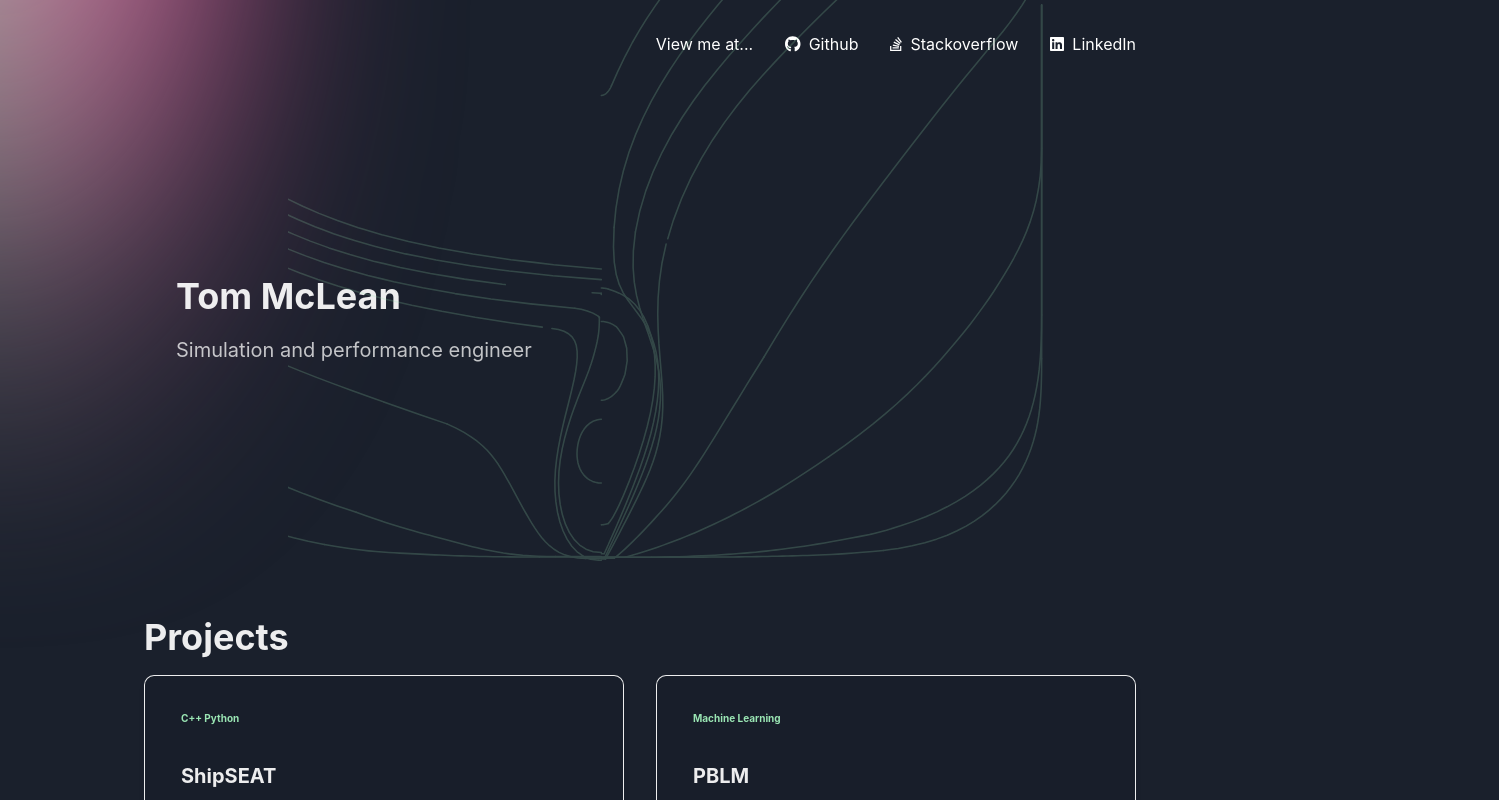
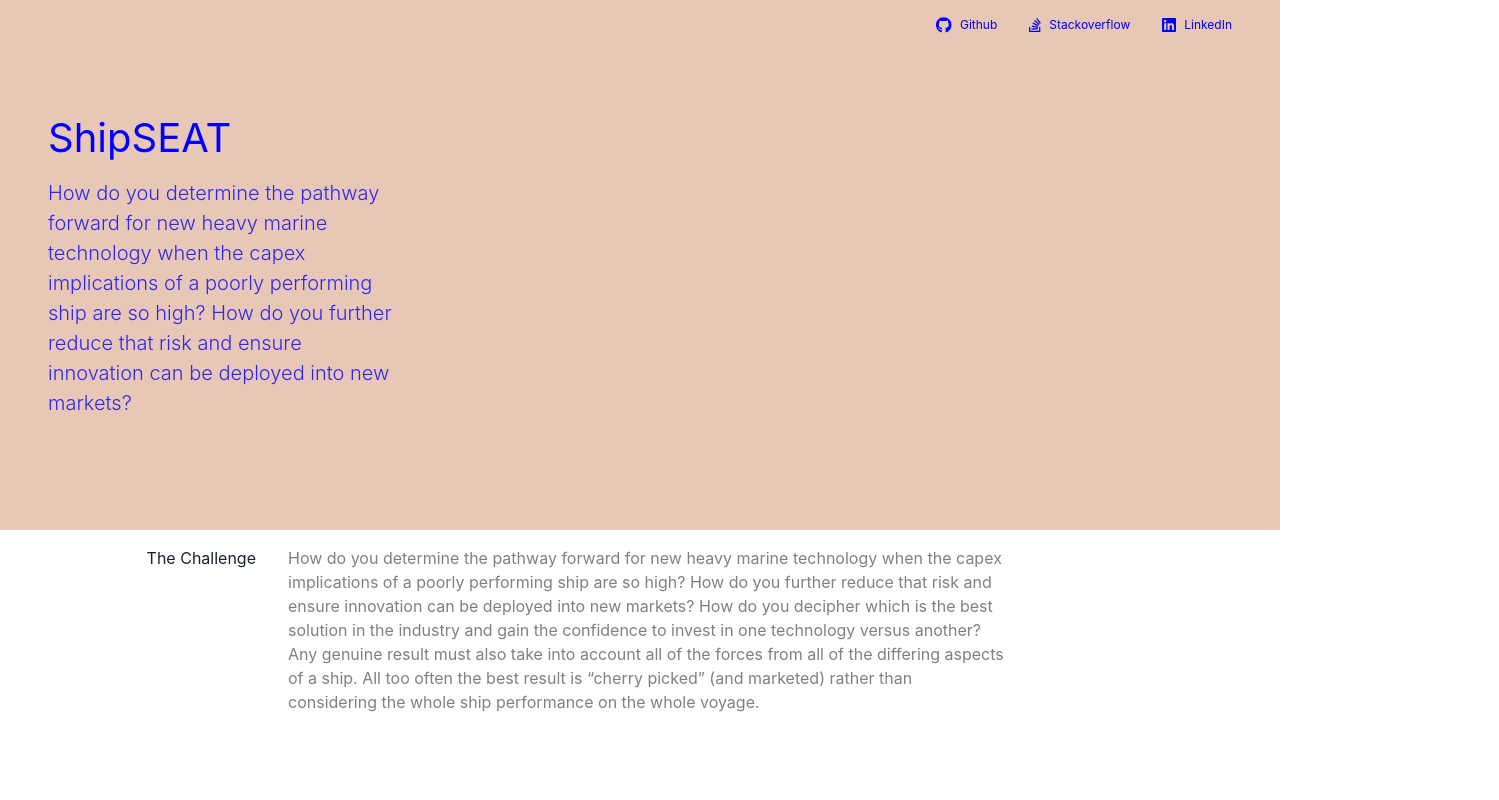
Before and after one commit to mcleantom/mcleantom.github.io, a React (Create React App) app: page / in a window 1280 px wide. Shown: the top 800 px of the page, 1499 px wide, since content can reach past the window. Built offline with nearby package versions, Linux system fonts and the light colour scheme.

Commit message:
Redesign

```diff
--- a/package.json
+++ b/package.json
@@ -21,7 +21,7 @@
     "react": "^18.2.0",
     "react-dom": "^18.2.0",
     "react-icons": "^3.11.0",
-    "react-scripts": "5.0.1",
+    "react-scripts": "5.0.0",
     "typescript": "^4.9.5",
     "web-vitals": "^2.1.4"
   },
--- a/src/App.tsx
+++ b/src/App.tsx
@@ -1,11 +1,10 @@
-import * as React from "react";
-import { ChakraProvider, ColorModeScript } from "@chakra-ui/react";
+import { ChakraProvider } from "@chakra-ui/react";
 import theme from "./theme";
+import { Home } from "./pages/home";
+import NewHome from "./pages/newHome";
 
-import { Home } from "./pages/home";
 export const App = () => (
-
   <ChakraProvider theme={theme}>
-    <Home />
+    <NewHome />
   </ChakraProvider>
 );
--- a/src/components/sections/Background.js
+++ b/src/components/sections/Background.js
@@ -5,9 +5,9 @@ export default function Background() {
     return (
         <Box
             position="absolute"
+            height="100%"
             width="100vw"
-            height="100vh"
-            overflow="none"
+            overflow="hidden"
             top="0px"
             left="0px"
             pointerEvents="none"
--- /dev/null
+++ b/src/components/sections/GridLayout.tsx
@@ -0,0 +1,5 @@
+import { Box, Container, Grid, Flex, VStack, HStack } from "@chakra-ui/react";
+
+function Content() {
+  return <Box></Box>;
+}
--- /dev/null
+++ b/src/components/sections/HeaderHero.tsx
@@ -0,0 +1,22 @@
+import { Box, Heading, Container, Grid, GridItem } from "@chakra-ui/react";
+import NavBar from "./NavBar";
+import Hero from "./Hero";
+import Background from "./Background";
+export default function HeaderHero({ children }) {
+  return (
+    <Box
+      width="100%"
+      backgroundColor="#E8C7B6"
+      color="blue"
+      overflow="hidden"
+      position="relative"
+      display="flex"
+      zIndex={-10}
+    >
+      <Container>
+        <NavBar />
+        {children}
+      </Container>
+    </Box>
+  );
+}
--- a/src/components/sections/Hero.js
+++ b/src/components/sections/Hero.js
@@ -13,36 +13,36 @@ export default function Hero({
     return (
         <Flex
             align="center"
-            justify={{ base: "center", md: "space-around", xl: "space-between" }}
-            direction={{ base: "column-reverse", md: "row" }}
+            justify={{ base: "left" }}
+            direction={{  md: "row" }}
             wrap="no-wrap"
             minH="50vh"
             px={8}
             mb={16}
+            color="blue"
             {...rest}
         >
             <Stack
                 spacing={4}
-                w={{ base: "80%", md: "40%" }}
-                align={["center", "center", "flex-start", "flex-start"]}
+                w={{ base: "50%", md: "30%" }}
+                align={["flex-start"]}
             >
                 <Heading
                     as="h1"
                     size="xl"
-                    fontWeight="bold"
-                    color="secondry.800"
-                    textAlign={["center", "center", "left", "left"]}
+                    fontWeight="normal"
+                    textAlign={["left"]}
+                    fontSize={["2.5rem"]}
                 >
                     {title}
                 </Heading>
                 <Heading
                     as="h2"
                     size="md"
-                    color="primary.800"
                     opacity="0.8"
-                    fontWeight="normal"
+                    fontWeight="light"
                     lineHeight={1.5}
-                    textAlign={["center", "center", "left", "left"]}
+                    textAlign={["left"]}
                 >
                     {subtitle}
                 </Heading>
--- a/src/components/sections/NavBar.jsx
+++ b/src/components/sections/NavBar.jsx
@@ -3,7 +3,6 @@ import {
     Box,
     Flex,
     Text,
-    Button,
     Stack,
     Container,
     HStack
@@ -11,11 +10,11 @@ import {
 import { useState } from "react";
 import { FontAwesomeIcon } from "@fortawesome/react-fontawesome";
 import { faGithub, faStackOverflow, faLinkedin } from "@fortawesome/free-brands-svg-icons";
-import { faLink } from "@fortawesome/free-solid-svg-icons";
+
 
 const MenuIcon = () => (
     <svg
-    width="24px"
+    width="12px"
     viewBox="0 0 20 20"
     xmlns="http://www.w3.org/2000/svg"
     fill="white"
@@ -26,7 +25,7 @@ const MenuIcon = () => (
 );
 
 const CloseIcon = () => (
-<svg width="24" viewBox="0 0 18 18" xmlns="http://www.w3.org/2000/svg">
+<svg width="12" viewBox="0 0 18 18" xmlns="http://www.w3.org/2000/svg">
     <title>Close</title>
     <path
     fill="white"
@@ -48,7 +47,7 @@ const MenuItem = ({ children, icon, text, isLast=false, to = "/",  isExternal=fa
         <Link href={to} isExternal={isExternal}>
             <HStack>
                 <FontAwesomeIcon icon={icon}/>
-                <Text>{text}</Text>
+                <Text fontSize="xs">{text}</Text>
             </HStack>
         </Link>
     );
@@ -57,7 +56,7 @@ const MenuItem = ({ children, icon, text, isLast=false, to = "/",  isExternal=fa
 
 const MenuLinks = ({ isOpen }) => {
     return (
-        <Container maxW='container.lg'
+        <Container
                 display={{ base: isOpen ? "block" : "none", md: "block" }}
                 flexBasis={{ base: "100%", md: "auto" }}>
             <Stack
@@ -67,7 +66,6 @@ const MenuLinks = ({ isOpen }) => {
                 direction={["column", "row", "row", "row"]}
                 pt={[4, 4, 0, 0]}
             >
-                <Text>View me at...</Text>
                 <MenuItem to="https://github.com/mcleantom" isExternal icon={faGithub} text="Github"/>
                 <MenuItem to="https://stackoverflow.com/users/14720380/tom-mclean" isExternal icon={faStackOverflow} text="Stackoverflow"/>
                 <MenuItem to="https://www.linkedin.com/in/tom-mclean-/" isExternal icon={faLinkedin} text="LinkedIn"/>
@@ -85,10 +83,11 @@ const NavBarContainer = ({ children, ...props }) => {
         justify="space-between"
         wrap="wrap"
         w="100%"
-        mb={8}
-        p={8}
-        bg={["primary.500", "primary.500", "transparent", "transparent"]}
-        color={["white", "white", "primary.700", "primary.700"]}
+        mb={4}
+        p={4}
+        // bg={["primary.500", "primary.500", "transparent", "transparent"]}
+        // color={["white", "white", "primary.700", "primary.700"]}
+        zIndex={100}
         {...props}
         >
         {children}
--- a/src/pages/home.tsx
+++ b/src/pages/home.tsx
@@ -100,7 +100,7 @@ function Projects() {
       <Heading>Projects</Heading>
       <SimpleGrid columns={[1, 2, 2]} spacing={8}>
         <Feature
-          title="ShipSEAT"
+          title="ShipdskjdSEAT"
           desc="Ship sytem efficiency analysis toolset"
           skills="C++ Python"
         />
--- /dev/null
+++ b/src/pages/newHome.tsx
@@ -0,0 +1,87 @@
+import {
+  Box,
+  Heading,
+  Grid,
+  GridItem,
+  SimpleGrid,
+  Container,
+  Flex,
+  Text,
+} from "@chakra-ui/react";
+import Background from "../components/sections/Background";
+import HeaderHero from "../components/sections/HeaderHero";
+import Hero from "../components/sections/Hero";
+
+function Block({ children, primary = false, ...rest }) {
+  const bgColor = primary ? "gray.100" : "white";
+  return (
+    <Box bgColor={bgColor} {...rest}>
+      <Container>
+        <Flex>{children}</Flex>
+      </Container>
+    </Box>
+  );
+}
+
+function BlockLeft({ children, ...rest }) {
+  return (
+    <Box w="33%" {...rest}>
+      {children}
+    </Box>
+  );
+}
+
+function BlockRight({ children, ...rest }) {
+  return (
+    <Box w="33%" {...rest}>
+      {children}
+    </Box>
+  );
+}
+
+function BlockCenter({ children, ...rest }) {
+  return (
+    <Container maxW="container.md" {...rest}>
+      {children}
+    </Container>
+  );
+}
+
+function TheChallengeBlock() {
+  const title = "The Challenge";
+  const text = `How do you determine the pathway forward for new heavy marine technology when the capex implications of a poorly performing ship are so high? \n\n\n
+  How do you further reduce that risk and ensure innovation can be deployed into new markets?\n\n
+  How do you decipher which is the best solution in the industry and gain the confidence to invest in one technology versus another?\n
+  Any genuine result must also take into account all of the forces from all of the differing aspects of a ship.  All too often the best result is “cherry picked” (and marketed) rather than considering the whole ship performance on the whole voyage.`;
+
+  return (
+    <Block>
+      <BlockLeft p={4} align="right">
+        <Text as="span" align="right" sx={{ whiteSpace: "pre-line" }}>
+          {title}
+        </Text>
+      </BlockLeft>
+      <BlockCenter p={4}>
+        <Text as="span" color="GrayText">
+          {text}
+        </Text>
+      </BlockCenter>
+      <BlockRight>{}</BlockRight>
+    </Block>
+  );
+}
+
+export default function NewHome() {
+  return (
+    <Box>
+      <HeaderHero>
+        <Hero
+          title="ShipSEAT"
+          subtitle="How do you determine the pathway forward for new heavy marine technology when the capex implications of a poorly performing ship are so high?  How do you further reduce that risk and ensure innovation can be deployed into new markets?"
+          image=""
+        />
+      </HeaderHero>
+      <TheChallengeBlock />
+    </Box>
+  );
+}
--- a/src/theme.ts
+++ b/src/theme.ts
@@ -1,15 +1,27 @@
 // theme.ts
 
 // 1. import `extendTheme` function
-import { extendTheme, type ThemeConfig } from '@chakra-ui/react'
+import { extendTheme, type ThemeConfig, ComponentStyleConfig } from '@chakra-ui/react'
 
 // 2. Add your color mode config
 const config: ThemeConfig = {
-  initialColorMode: 'dark',
+  initialColorMode: 'light',
   useSystemColorMode: false,
 }
 
+const Container = {
+  baseStyle: {
+    maxW: '1500px'
+  }
+}
+
+const ComponentStyle = {
+  components: {
+    Container
+  }
+}
+
 // 3. extend the theme
-const theme = extendTheme({ config })
+const theme = extendTheme({ config }, ComponentStyle)
 
 export default theme
```
Also changed, not shown: src/components/sections/FadeInView.tsx (added, +12 -0 lines), src/components/sections/ProjectCard.js (added, +89 -0 lines), 2 other files (tests, documents, lock files or other folders).
